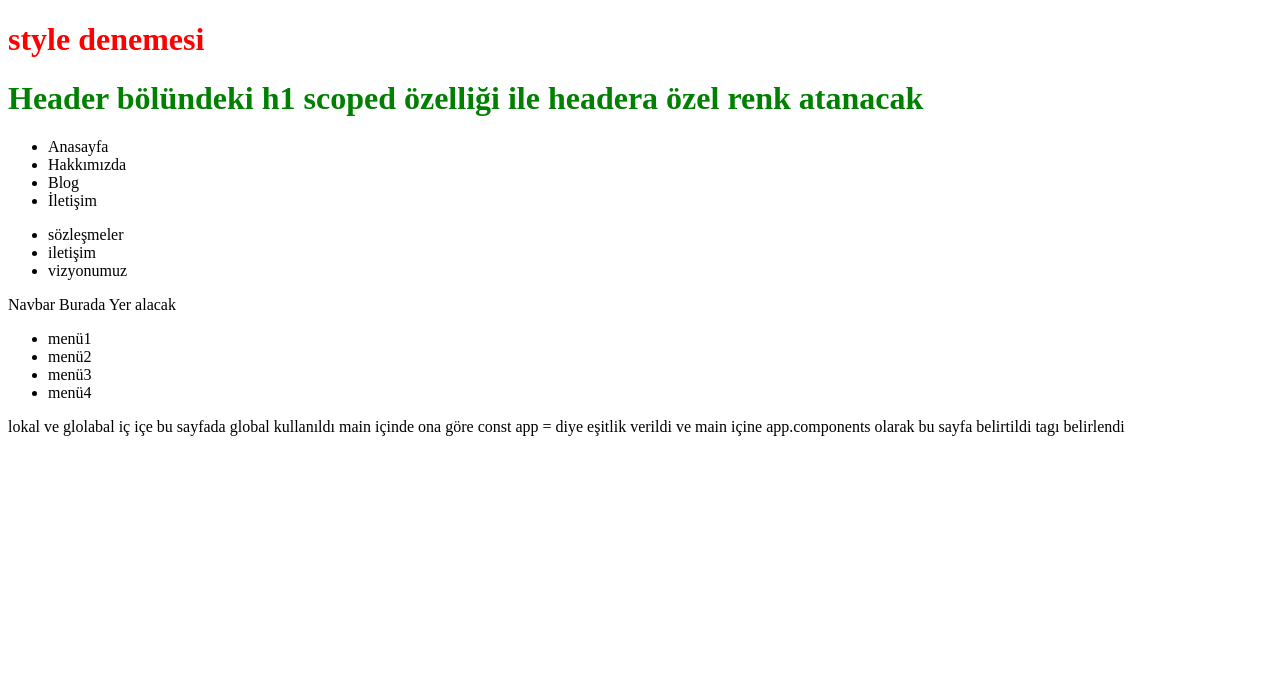
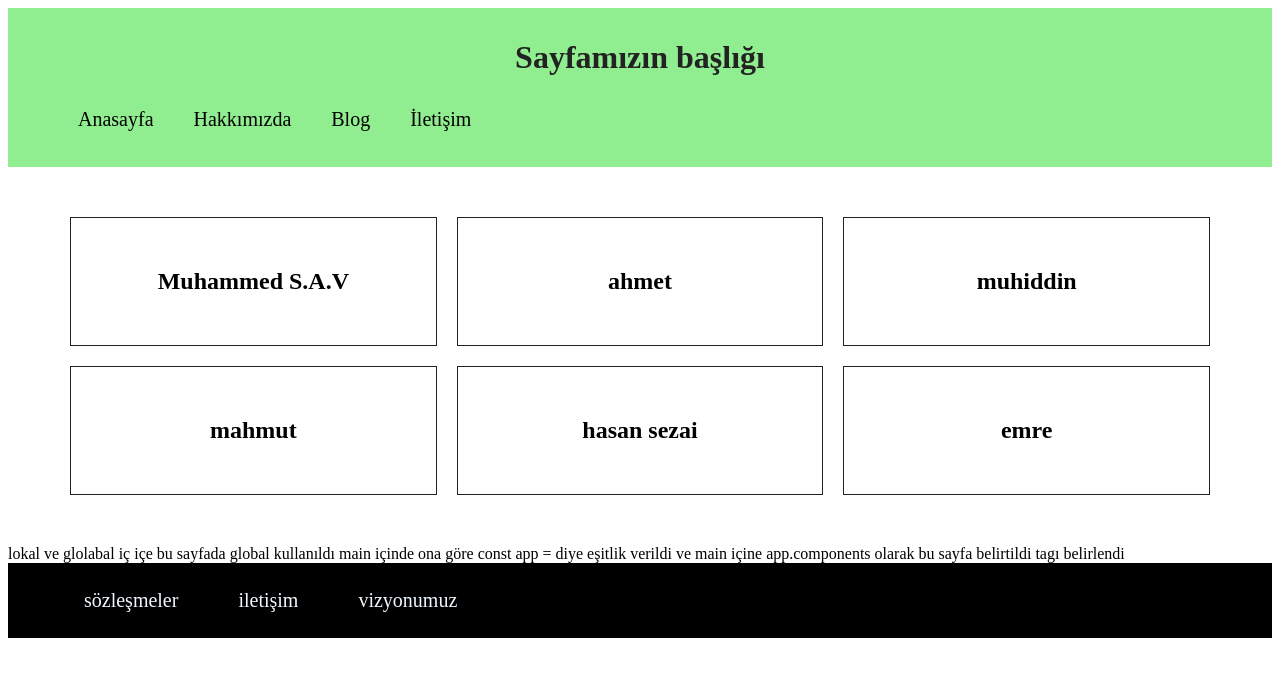
Before and after one commit to EmreYamanYazilim/vue, a Vue app in the folder vue CLI/vue-playlist/: page / in a window 1280 px wide. Shown: the top 676 px of the page. Built offline with nearby package versions, Linux system fonts and the light colour scheme.

Commit message:
İç İçe Bileşen Örnekleri ve Görsel İyileştirme

```diff
--- a/vue CLI/vue-playlist/src/App.vue
+++ b/vue CLI/vue-playlist/src/App.vue
@@ -1,16 +1,16 @@
 <template>
-  <h1>style denemesi</h1>
   <app-header></app-header>
-  <app-footer></app-footer>
   <app-nav></app-nav>
   <lokal-global></lokal-global>
+  <app-footer></app-footer>
+
 
 </template>
 
 <script>
-import Header from './header.vue'
-import Footer from './footer.vue'
-import Nav from './nav.vue';
+import Header from './components/header.vue'
+import Footer from './components/footer.vue'
+import Nav from './components/nav.vue';
 
 export default {
   components: {
@@ -25,9 +25,3 @@ export default {
   },
 }
 </script>
-
-<style>
-h1 {
-  color:red;
-}
-</style>
--- a/vue CLI/vue-playlist/src/footer.vue
+++ b/vue CLI/vue-playlist/src/components/footer.vue
@@ -1,9 +1,11 @@
 <template>
+    <footer>
     <ul>
         <li v-for="foot in footerBolumu">
             {{ foot }}
         </li>
     </ul>
+</footer>
 </template>
 
 <script>
@@ -16,3 +18,21 @@ export default {
     },
 }
 </script>
+
+<style scoped>
+footer {
+    background: #000;
+    padding: 6px;
+    color: aliceblue;
+    font-size: 20px;
+}
+
+ul li{
+    list-style-type: none;
+    display: inline-block;
+    margin: 0 30px;
+    text-align: center
+
+}
+
+</style>
--- /dev/null
+++ b/vue CLI/vue-playlist/src/components/header.vue
@@ -0,0 +1,48 @@
+<template>
+  <header>
+  <h1>Sayfamızın başlığı</h1>
+  <ul>
+    <li v-for="eleman in liste">
+      {{ eleman }}
+    </li>
+  </ul>
+</header>
+</template>
+
+<script>
+export default {
+  data() {
+    return {
+      liste: ["Anasayfa", "Hakkımızda", "Blog", "İletişim"],
+    }
+  },
+}
+</script>
+
+<style scoped>
+header {
+  background-color: lightgreen;
+  padding: 10px;
+}
+
+h1 {
+  color: #222;
+  text-align: center;
+}
+ul li{
+  list-style-type: none;
+  display: inline-block;
+  margin: 5px 10px;
+  padding: 5px 10px;
+
+  font-size: 20px;
+}
+ul li:hover{
+  margin: 5px 10px;
+  padding: 5px 10px;
+  background-color: aliceblue;
+  color: #222;
+  border-radius: 5px;
+
+}
+</style>
--- /dev/null
+++ b/vue CLI/vue-playlist/src/components/nav.vue
@@ -0,0 +1,57 @@
+<template>
+    <div id="kullanici">
+        <ul>
+            <li v-for="user in users" v-on:click="user.show = !user.show">
+                <!-- linke tıkladığımız zamanda false ise true yapmasını söyledik -->
+                <h2>{{ user.name }}</h2>
+                <p v-show="user.show">{{ user.spec }}</p>
+                <!-- user.show yani aktifse göstermesi için v-show kullandık -->
+            </li>
+        </ul>
+    </div>
+
+</template>
+
+<script>
+export default {
+    data() {
+        return {
+            users: [
+                { name: "Muhammed S.A.V", spec: "Allemlere Rahmet <3", show: false },
+                { name: "ahmet", spec: "üstat", show: false },
+                { name: "muhiddin", spec: "alim", show: false },
+                { name: "mahmut", spec: "mücedid", show: false },
+                { name: "hasan sezai", spec: "pirim", show: false },
+                { name: "emre", spec: "Geliştirici", show: false },
+            ]
+        }
+    },
+}
+
+</script>
+
+<style scoped>
+#kullanici {
+    width: 100%;
+    max-width: 1200px;
+    margin: 40px auto;
+    padding: 0 20px;
+    box-sizing: border-box;
+}
+
+ul {
+    display: flex;
+    flex-wrap: wrap;
+    list-style-type: none;
+    padding: 0;
+}
+
+li {
+    flex-grow: 1;
+    flex-basis: 300px;
+    text-align: center;
+    padding: 30px;
+    border: 1px solid #222;
+    margin: 10px;
+}
+</style>
--- a/vue CLI/vue-playlist/src/header.vue
+++ /dev/null
@@ -1,24 +0,0 @@
-<template>
-  <h1>Header bölündeki h1 scoped özelliği ile headera özel renk atanacak </h1>
-  <ul>
-    <li v-for="eleman in liste">
-      {{ eleman }}
-    </li>
-  </ul>
-</template>
-
-<script>
-export default {
-  data() {
-    return {
-      liste: ["Anasayfa", "Hakkımızda", "Blog", "İletişim"],
-    }
-  },
-}
-</script>
-
-<style scoped>
-h1{
-  color: green;
-}
-</style>
--- a/vue CLI/vue-playlist/src/main.js
+++ b/vue CLI/vue-playlist/src/main.js
@@ -2,7 +2,7 @@
 import { createApp } from 'vue'
 import App from './App.vue'
 
-import lokalGlobal from './lokal-global.vue'
+import lokalGlobal from './components/lokal-global.vue'
 
 
 const app = createApp(App)
--- a/vue CLI/vue-playlist/src/nav.vue
+++ /dev/null
@@ -1,23 +0,0 @@
-<template>
-    <div>
-        {{ navBolumu }}
-    </div>
-    <ul>
-        <li v-for="nav in navArray">
-            {{ nav }}
-        </li>
-    </ul>
-</template>
-
-<script>
-
-export default{
-    data() {
-        return {
-            navBolumu:"Navbar Burada Yer alacak",
-            navArray: ["menü1","menü2","menü3","menü4"]
-        }
-    },
-}
-
-</script>
```
Also changed, not shown: vue CLI/vue-playlist/src/components/lokal-global.vue (renamed from vue CLI/vue-playlist/src/lokal-global.vue), 1 other file (tests, documents, lock files or other folders).
